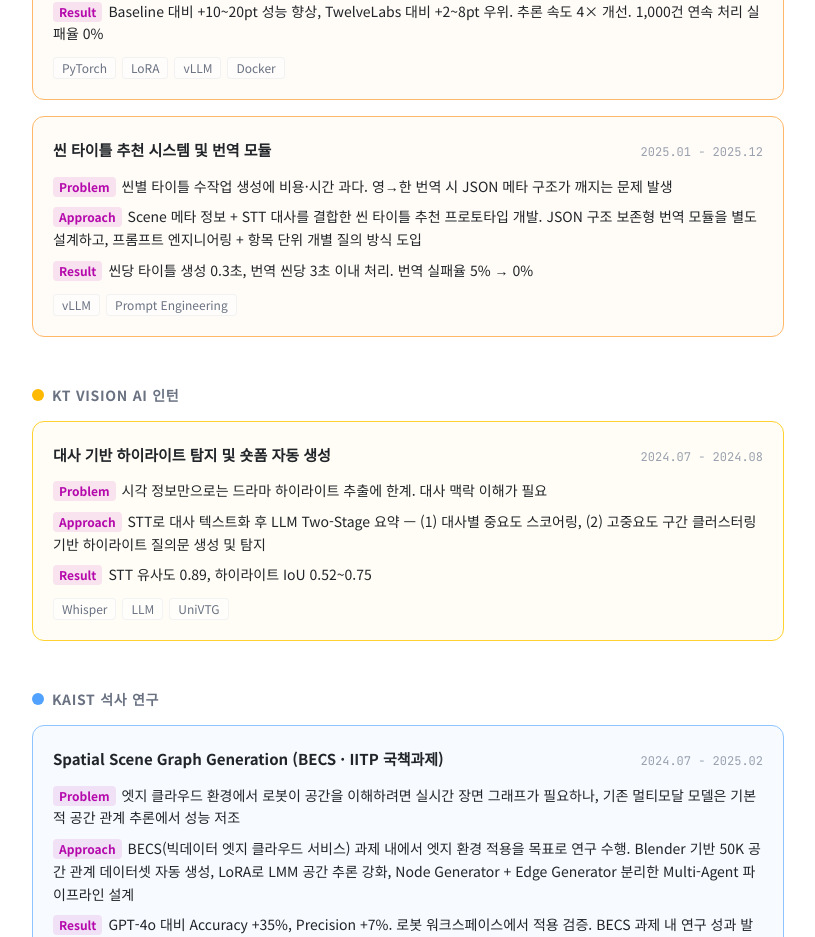
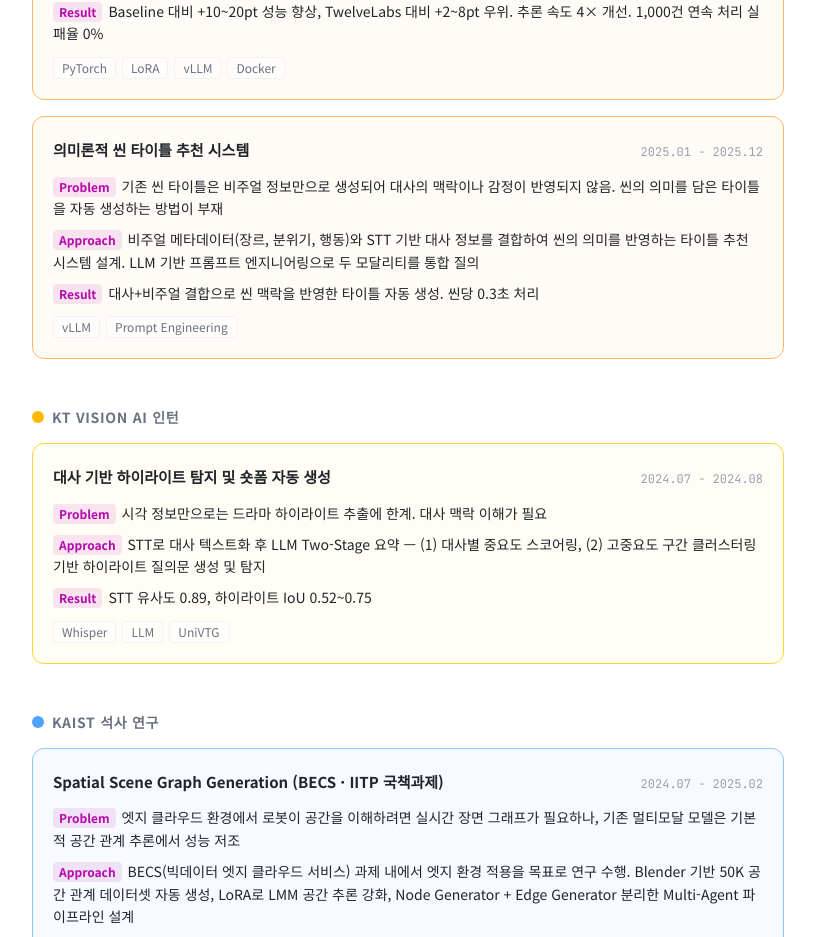
Before and after one commit to ilileun/profile, a Next.js app: page / in a window 1280 px wide. Shown: the part 2460-3397 px from the top of the page, without its empty margins (232-1047 px from the left). Built offline with nearby package versions, Linux system fonts and the light colour scheme.

Commit message:
Rewrite scene title project: semantic focus, visual+dialogue fusion, remove translation

```diff
--- a/src/payload/projects.ts
+++ b/src/payload/projects.ts
@@ -60,15 +60,15 @@ export const projects: Project[] = [
     techStack: ["PyTorch", "LoRA", "vLLM", "Docker"],
   },
   {
-    title: "씬 타이틀 추천 시스템 및 번역 모듈",
+    title: "의미론적 씬 타이틀 추천 시스템",
     period: "2025.01 - 2025.12",
     org: "KT 미디어본부 기술지원",
     problem:
-      "씬별 타이틀 수작업 생성에 비용·시간 과다. 영→한 번역 시 JSON 메타 구조가 깨지는 문제 발생",
+      "기존 씬 타이틀은 비주얼 정보만으로 생성되어 대사의 맥락이나 감정이 반영되지 않음. 씬의 의미를 담은 타이틀을 자동 생성하는 방법이 부재",
     approach:
-      "Scene 메타 정보 + STT 대사를 결합한 씬 타이틀 추천 프로토타입 개발. JSON 구조 보존형 번역 모듈을 별도 설계하고, 프롬프트 엔지니어링 + 항목 단위 개별 질의 방식 도입",
+      "비주얼 메타데이터(장르, 분위기, 행동)와 STT 기반 대사 정보를 결합하여 씬의 의미를 반영하는 타이틀 추천 시스템 설계. LLM 기반 프롬프트 엔지니어링으로 두 모달리티를 통합 질의",
     result:
-      "씬당 타이틀 생성 0.3초, 번역 씬당 3초 이내 처리. 번역 실패율 5% → 0%",
+      "대사+비주얼 결합으로 씬 맥락을 반영한 타이틀 자동 생성. 씬당 0.3초 처리",
     techStack: ["vLLM", "Prompt Engineering"],
   },
   // KT 인턴
```
